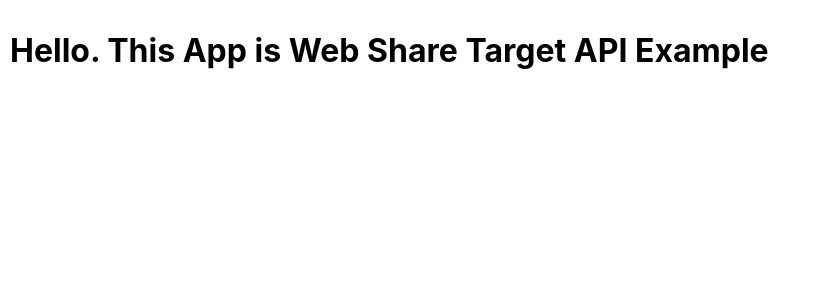
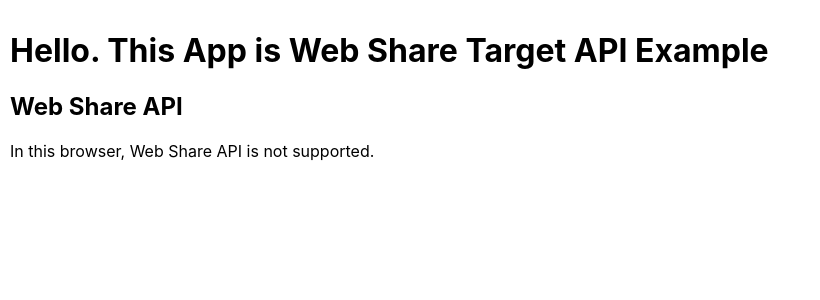
Before and after one commit to pirosikick/web-share-target-api-example-app, a React (Create React App) app: page / in a window 1280 px wide. Shown: the top 300 px of the page, without its empty margins (0-820 px from the left). Built offline with nearby package versions, Linux system fonts and the light colour scheme.

Commit message:
Add unsupported message

```diff
--- a/src/Home.tsx
+++ b/src/Home.tsx
@@ -3,12 +3,12 @@ import React, { useState, useEffect } from "react";
 const DEFAULT_TEXT = "hoge";
 
 const Home: React.FC = () => {
-  const [supportWebShare, setSupportWebShare] = useState(false);
+  const [webShareSupported, setWebShareSupported] = useState(false);
   const [title, setTitle] = useState("");
   const [url, setURL] = useState("");
   const [text, setText] = useState(DEFAULT_TEXT);
   useEffect(() => {
-    setSupportWebShare("share" in navigator);
+    setWebShareSupported("share" in navigator);
     setTitle(document.title);
     setURL(window.location.href);
   }, []);
@@ -26,9 +26,9 @@ const Home: React.FC = () => {
   return (
     <div style={{ padding: "10px" }}>
       <h1>Hello. This App is Web Share Target API Example</h1>
-      {supportWebShare && (
+      <h2>Web Share API</h2>
+      {webShareSupported ? (
         <>
-          <h2>Web Share API</h2>
           <h3>Title</h3>
           <p>{title}</p>
           <h3>URL</h3>
@@ -40,6 +40,8 @@ const Home: React.FC = () => {
           ></textarea>
           <button onClick={handleClick}>Share</button>
         </>
+      ) : (
+        <p>In this browser, Web Share API is not supported.</p>
       )}
     </div>
   );
```
